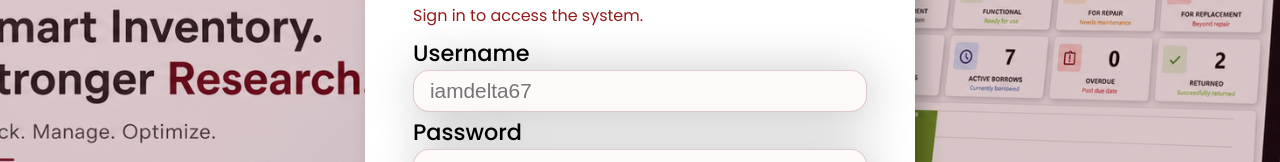
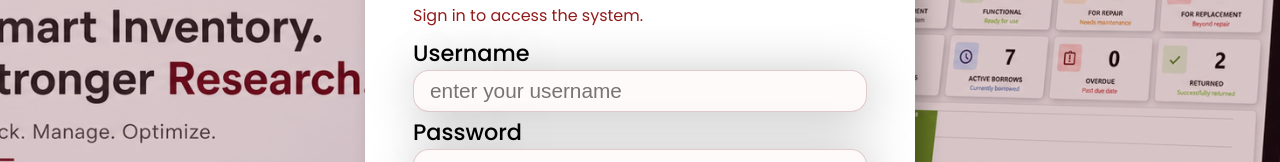
Before and after one commit to Jhnvncntx/labtrack-website, a React (Vite) app in the folder labtrack-web/: page / in a window 1280 px wide. Shown: the part 268-430 px from the top of the page. Built offline with nearby package versions, Linux system fonts and the light colour scheme.

Commit message:
fix(UI): Changed the username placeholder

```diff
--- a/labtrack-web/src/components/LoginForm.jsx
+++ b/labtrack-web/src/components/LoginForm.jsx
@@ -71,7 +71,7 @@ export function LoginForm() {
             className={`login-input ${inputClass}`}
             type="text"
             id="usernameInput"
-            placeholder="iamdelta67"
+            placeholder="enter your username"
             value={username}
             onChange={(event) => {
               setMessage("");
```
